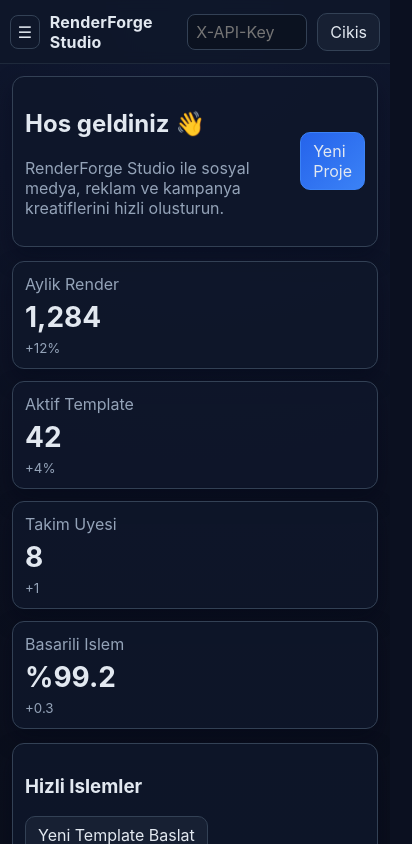
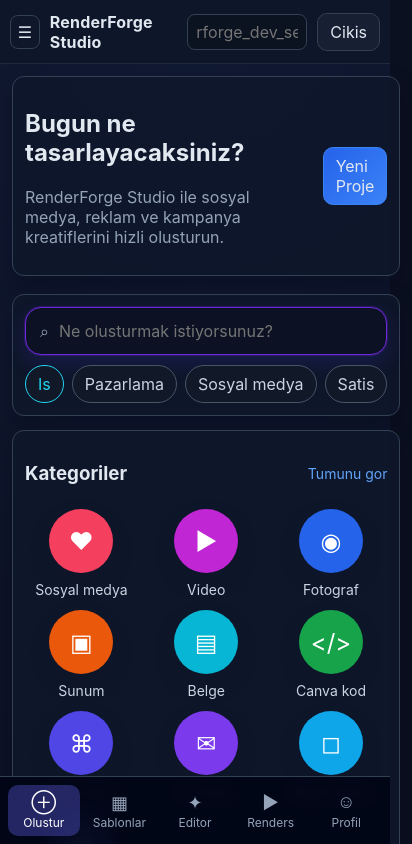
Before and after one commit to hasankumbur/Renderforge, a React (Vite) app in the folder client/: page /login in a window 390 px wide. Both pictures are taken after a click on the button "Giris Yap". Shown: the top 844 px of the page, 412 px wide, since content can reach past the window. Built offline with nearby package versions, Linux system fonts and the light colour scheme.

Commit message:
Apply Canva-inspired dashboard and mobile navigation polish
Co-authored-by: Hasan Kumbur <hasan.kmbr@gmail.com>

```diff
--- a/client/src/components/shared/Header.jsx
+++ b/client/src/components/shared/Header.jsx
@@ -25,7 +25,7 @@ export default function Header({ session, onLogout, onToggleMenu }) {
       <div className="header-right">
         <input
           className="api-key-input"
-          placeholder="X-API-Key"
+          placeholder="rforge_dev_secret"
           value={apiKey}
           onChange={(event) => handleChange(event.target.value)}
         />
--- a/client/src/components/shared/Sidebar.jsx
+++ b/client/src/components/shared/Sidebar.jsx
@@ -6,6 +6,14 @@ const links = [
   { to: '/app/editor', label: 'Editor' },
   { to: '/app/renders', label: 'Renders' },
   { to: '/app/profile', label: 'Profile' },
+];
+
+const mobileLinks = [
+  { to: '/app/dashboard', label: 'Olustur', icon: '⊕' },
+  { to: '/app/templates', label: 'Sablonlar', icon: '▦' },
+  { to: '/app/editor', label: 'Editor', icon: '✦' },
+  { to: '/app/renders', label: 'Renders', icon: '▶' },
+  { to: '/app/profile', label: 'Profil', icon: '☺' },
 ];
 
 export default function Sidebar({ open, onClose }) {
@@ -28,6 +36,22 @@ export default function Sidebar({ open, onClose }) {
         ))}
       </aside>
       {open && <button className="sidebar-overlay" onClick={onClose} aria-label="close menu" />}
+
+      <nav className="mobile-bottom-nav">
+        {mobileLinks.map((item) => (
+          <NavLink
+            key={item.to}
+            to={item.to}
+            className={({ isActive }) =>
+              isActive ? 'mobile-bottom-link active' : 'mobile-bottom-link'
+            }
+            end={item.to === '/app/dashboard'}
+          >
+            <span className="icon">{item.icon}</span>
+            <span>{item.label}</span>
+          </NavLink>
+        ))}
+      </nav>
     </>
   );
 }
--- a/client/src/pages/Dashboard.jsx
+++ b/client/src/pages/Dashboard.jsx
@@ -13,12 +13,36 @@ const quickActions = [
   { label: 'Render Gecmisi', to: '/app/renders' },
 ];
 
+const categories = [
+  { name: 'Sosyal medya', icon: '❤', color: '#f43f5e' },
+  { name: 'Video', icon: '▶', color: '#c026d3' },
+  { name: 'Fotograf', icon: '◉', color: '#2563eb' },
+  { name: 'Sunum', icon: '▣', color: '#ea580c' },
+  { name: 'Belge', icon: '▤', color: '#06b6d4' },
+  { name: 'Canva kod', icon: '</>', color: '#16a34a' },
+  { name: 'Web sitesi', icon: '⌘', color: '#4f46e5' },
+  { name: 'E-posta', icon: '✉', color: '#7c3aed' },
+  { name: 'Beyaz tahta', icon: '◻', color: '#0ea5e9' },
+  { name: 'Takvim', icon: '▦', color: '#6366f1' },
+];
+
+const templatePreview = [
+  'Instagram Hikayesi',
+  'Mobil Video',
+  'TikTok Videosu',
+  'Logo',
+  'Instagram Gonderisi',
+  'Sunum',
+  'Afis',
+  'Davet',
+];
+
 export default function Dashboard() {
   return (
-    <section className="dashboard-page">
+    <section className="dashboard-shell">
       <div className="dashboard-hero panel">
         <div>
-          <h2>Hos geldiniz 👋</h2>
+          <h2>Bugun ne tasarlayacaksiniz?</h2>
           <p>
             RenderForge Studio ile sosyal medya, reklam ve kampanya kreatiflerini hizli
             olusturun.
@@ -29,6 +53,57 @@ export default function Dashboard() {
         </Link>
       </div>
 
+      <div className="dashboard-search panel">
+        <div className="search-box">
+          <span className="search-icon">⌕</span>
+          <input placeholder="Ne olusturmak istiyorsunuz?" />
+        </div>
+
+        <div className="quick-chip-row">
+          <span className="quick-chip active">Is</span>
+          <span className="quick-chip">Pazarlama</span>
+          <span className="quick-chip">Sosyal medya</span>
+          <span className="quick-chip">Satis</span>
+        </div>
+      </div>
+
+      <div className="panel">
+        <div className="section-header-row">
+          <h3>Kategoriler</h3>
+          <Link to="/app/templates">Tumunu gor</Link>
+        </div>
+        <div className="category-grid">
+          {categories.map((item) => (
+            <article key={item.name} className="category-card">
+              <div className="category-icon" style={{ background: item.color }}>
+                {item.icon}
+              </div>
+              <span>{item.name}</span>
+            </article>
+          ))}
+        </div>
+      </div>
+
+      <div className="dashboard-main-grid">
+        <div className="panel">
+          <div className="section-header-row">
+            <h3>Sablonlari kesfedin</h3>
+            <Link to="/app/templates">Tum sablonlar</Link>
+          </div>
+          <div className="template-preview-grid">
+            {templatePreview.map((name, index) => (
+              <article key={`${name}-${index}`} className="template-preview-card">
+                <div className="template-preview-thumb" />
+                <div className="template-preview-meta">
+                  <strong>{name}</strong>
+                  <small>Hazir set</small>
+                </div>
+              </article>
+            ))}
+          </div>
+        </div>
+
+        <div className="dashboard-page">
           <div className="dashboard-stats">
             {stats.map((item) => (
               <article key={item.label} className="panel stat-card">
@@ -39,8 +114,7 @@ export default function Dashboard() {
             ))}
           </div>
 
-      <div className="dashboard-bottom">
-        <article className="panel">
+          <div className="panel">
             <h3>Hizli Islemler</h3>
             <div className="quick-actions">
               {quickActions.map((action) => (
@@ -49,16 +123,8 @@ export default function Dashboard() {
                 </Link>
               ))}
             </div>
-        </article>
-
-        <article className="panel">
-          <h3>Onemli Notlar</h3>
-          <ul className="notes-list">
-            <li>API key alanindan entegrasyon anahtarini guncelleyin.</li>
-            <li>Templateleri mobilde de inceleyebilmek icin responsive kartlar aktif.</li>
-            <li>Video render sureci artik MP4/GIF formatlarini destekliyor.</li>
-          </ul>
-        </article>
+          </div>
+        </div>
       </div>
     </section>
   );
--- a/client/src/styles.css
+++ b/client/src/styles.css
@@ -230,6 +230,161 @@ textarea {
 .button.primary {
   background: linear-gradient(135deg, #2563eb, #3b82f6);
   border-color: #3b82f6;
+}
+
+.mobile-bottom-nav {
+  display: none;
+}
+
+.mobile-bottom-link {
+  display: flex;
+  flex-direction: column;
+  align-items: center;
+  justify-content: center;
+  gap: 2px;
+  color: #94a3b8;
+  font-size: 12px;
+  padding: 6px;
+  border-radius: 10px;
+}
+
+.mobile-bottom-link.active {
+  color: #ffffff;
+  background: rgba(99, 102, 241, 0.35);
+}
+
+.mobile-bottom-link .icon {
+  font-size: 18px;
+}
+
+.dashboard-search {
+  margin-top: 4px;
+}
+
+.search-box {
+  border: 1px solid #6d28d9;
+  border-radius: 16px;
+  background: #0c1223;
+  padding: 12px 14px;
+  display: flex;
+  align-items: center;
+  gap: 8px;
+  box-shadow: 0 0 0 1px rgba(109, 40, 217, 0.25), 0 8px 20px rgba(67, 56, 202, 0.2);
+}
+
+.search-box input {
+  width: 100%;
+  border: 0;
+  background: transparent;
+  color: #e2e8f0;
+  outline: none;
+}
+
+.search-box .search-icon {
+  color: #94a3b8;
+}
+
+.quick-chip-row {
+  display: flex;
+  gap: 8px;
+  overflow-x: auto;
+  margin-top: 10px;
+}
+
+.quick-chip {
+  white-space: nowrap;
+  border: 1px solid #475569;
+  padding: 8px 12px;
+  border-radius: 999px;
+  color: #cbd5e1;
+  background: #111827;
+}
+
+.quick-chip.active {
+  border-color: #22d3ee;
+  color: #22d3ee;
+}
+
+.category-grid {
+  display: grid;
+  grid-template-columns: repeat(5, minmax(0, 1fr));
+  gap: 12px;
+  margin-top: 6px;
+}
+
+.category-card {
+  text-align: center;
+  display: flex;
+  flex-direction: column;
+  align-items: center;
+  gap: 8px;
+}
+
+.category-icon {
+  width: 64px;
+  height: 64px;
+  border-radius: 999px;
+  display: grid;
+  place-items: center;
+  font-size: 24px;
+  color: #fff;
+  box-shadow: 0 10px 18px rgba(15, 23, 42, 0.45);
+}
+
+.category-card span {
+  color: #cbd5e1;
+  font-size: 14px;
+}
+
+.dashboard-shell {
+  display: grid;
+  gap: 14px;
+}
+
+.dashboard-main-grid {
+  display: grid;
+  grid-template-columns: 1.4fr 1fr;
+  gap: 12px;
+}
+
+.template-preview-grid {
+  display: grid;
+  grid-template-columns: repeat(4, minmax(0, 1fr));
+  gap: 10px;
+}
+
+.template-preview-card {
+  border-radius: 14px;
+  overflow: hidden;
+  border: 1px solid #334155;
+  background: #0f172a;
+}
+
+.template-preview-thumb {
+  height: 110px;
+  background: linear-gradient(135deg, #f5d0fe, #bfdbfe, #a7f3d0);
+}
+
+.template-preview-meta {
+  padding: 8px;
+  display: grid;
+  gap: 4px;
+}
+
+.template-preview-meta small {
+  color: #94a3b8;
+}
+
+.section-header-row {
+  display: flex;
+  justify-content: space-between;
+  align-items: center;
+  gap: 10px;
+}
+
+.section-header-row a {
+  color: #60a5fa;
+  font-size: 14px;
 }
 
 .dashboard-page {
@@ -523,6 +678,18 @@ textarea {
     grid-template-columns: 1fr;
   }
 
+  .dashboard-main-grid {
+    grid-template-columns: 1fr;
+  }
+
+  .template-preview-grid {
+    grid-template-columns: repeat(2, minmax(0, 1fr));
+  }
+
+  .category-grid {
+    grid-template-columns: repeat(3, minmax(0, 1fr));
+  }
+
   .editor-layout {
     grid-template-columns: 1fr;
     height: auto;
@@ -598,7 +765,7 @@ textarea {
   }
 
   .page-container {
-    padding: 12px;
+    padding: 12px 12px 84px;
   }
 
   .panel {
@@ -608,6 +775,14 @@ textarea {
 
   .dashboard-stats {
     grid-template-columns: 1fr;
+  }
+
+  .template-preview-grid {
+    grid-template-columns: 1fr 1fr;
+  }
+
+  .category-grid {
+    grid-template-columns: repeat(3, minmax(0, 1fr));
   }
 
   .api-key-input {
@@ -643,4 +818,19 @@ textarea {
     display: grid;
     gap: 10px;
   }
+
+  .mobile-bottom-nav {
+    position: fixed;
+    left: 0;
+    right: 0;
+    bottom: 0;
+    z-index: 60;
+    display: grid;
+    grid-template-columns: repeat(5, minmax(0, 1fr));
+    gap: 4px;
+    padding: 8px 8px calc(8px + env(safe-area-inset-bottom));
+    border-top: 1px solid #334155;
+    background: rgba(2, 6, 23, 0.95);
+    backdrop-filter: blur(8px);
+  }
 }
```
Lines whose indentation alone changed are shown as unchanged.
